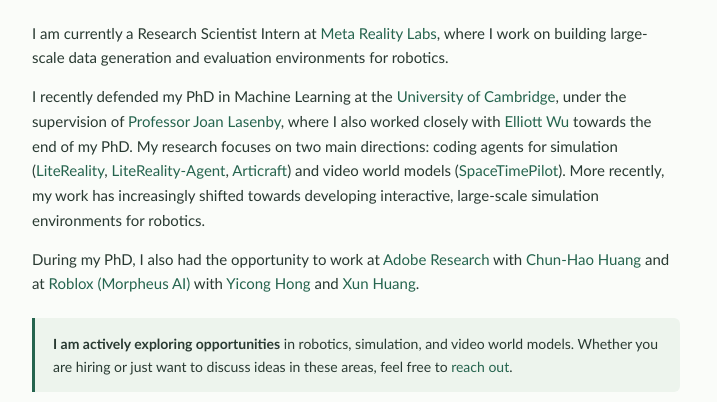
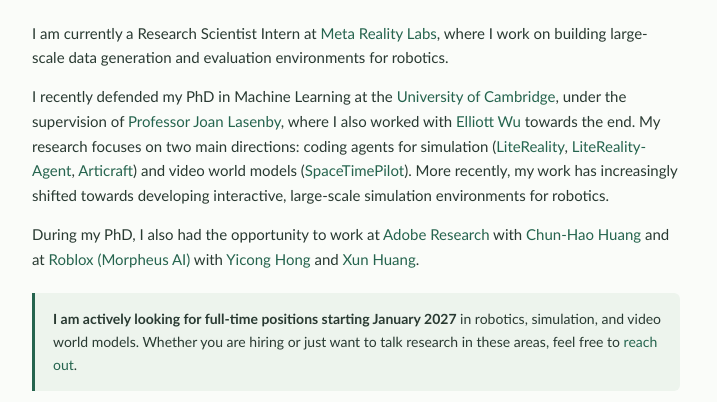
Before and after one commit to ZheningHuang/zheninghuang.github.io, a plain HTML site: page index.html in a window 1280 px wide. Shown: the part 127-529 px from the top of the page, 158-875 px from the left. Drawn offline with Linux system fonts and the light colour scheme.

Commit message:
Publish latest bio and availability wording

```diff
--- a/index.html
+++ b/index.html
@@ -36,10 +36,10 @@
                   Zhening Huang
                 </h1>
                 <p>I am currently a Research Scientist Intern at <a href="https://about.meta.com/realitylabs/">Meta Reality Labs</a>, where I work on building large-scale data generation and evaluation environments for robotics.</p>
-                <p>I recently defended my PhD in Machine Learning at the <a href="https://www.eng.cam.ac.uk/research/academic-divisions/information-engineering/">University of Cambridge</a>, under the supervision of <a href="https://www.eng.cam.ac.uk/profiles/jl221">Professor Joan Lasenby</a>, where I also worked closely with <a href="https://elliottwu.com/">Elliott Wu</a> towards the end of my PhD. My research focuses on two main directions: coding agents for simulation (<a href="https://litereality.github.io/">LiteReality</a>, <a href="https://litereality.github.io/agent/">LiteReality-Agent</a>, <a href="https://articraft3d.github.io/">Articraft</a>) and video world models (<a href="https://zheninghuang.github.io/Space-Time-Pilot/">SpaceTimePilot</a>). More recently, my work has increasingly shifted towards developing interactive, large-scale simulation environments for robotics.</p>
+                <p>I recently defended my PhD in Machine Learning at the <a href="https://www.eng.cam.ac.uk/research/academic-divisions/information-engineering/">University of Cambridge</a>, under the supervision of <a href="https://www.eng.cam.ac.uk/profiles/jl221">Professor Joan Lasenby</a>, where I also worked with <a href="https://elliottwu.com/">Elliott Wu</a> towards the end. My research focuses on two main directions: coding agents for simulation (<a href="https://litereality.github.io/">LiteReality</a>, <a href="https://litereality.github.io/agent/">LiteReality-Agent</a>, <a href="https://articraft3d.github.io/">Articraft</a>) and video world models (<a href="https://zheninghuang.github.io/Space-Time-Pilot/">SpaceTimePilot</a>). More recently, my work has increasingly shifted towards developing interactive, large-scale simulation environments for robotics.</p>
                 <p>During my PhD, I also had the opportunity to work at <a href="https://research.adobe.com/">Adobe Research</a> with <a href="https://paulchhuang.github.io/">Chun-Hao Huang</a> and at <a href="https://about.roblox.com/newsroom/2026/06/pioneering-ai-founders-join-to-accelerate-roblox-reality-vision">Roblox (Morpheus AI)</a> with <a href="https://yiconghong.github.io/">Yicong Hong</a> and <a href="https://xunhuang.me/">Xun Huang</a>.</p>
                 <p class="availability">
-                  <strong>I am actively exploring opportunities</strong> in robotics, simulation, and video world models. Whether you are hiring or just want to discuss ideas in these areas, feel free to <a href="mailto:huangzhening@gmail.com">reach out</a>.
+                  <strong>I am actively looking for full-time positions starting January 2027</strong> in robotics, simulation, and video world models. Whether you are hiring or just want to talk research in these areas, feel free to <a href="mailto:huangzhening@gmail.com">reach out</a>.
                 </p>
                 <nav class="social-links" aria-label="Contact and profiles">
                   <a href="mailto:huangzhening@gmail.com">Email</a>
```
